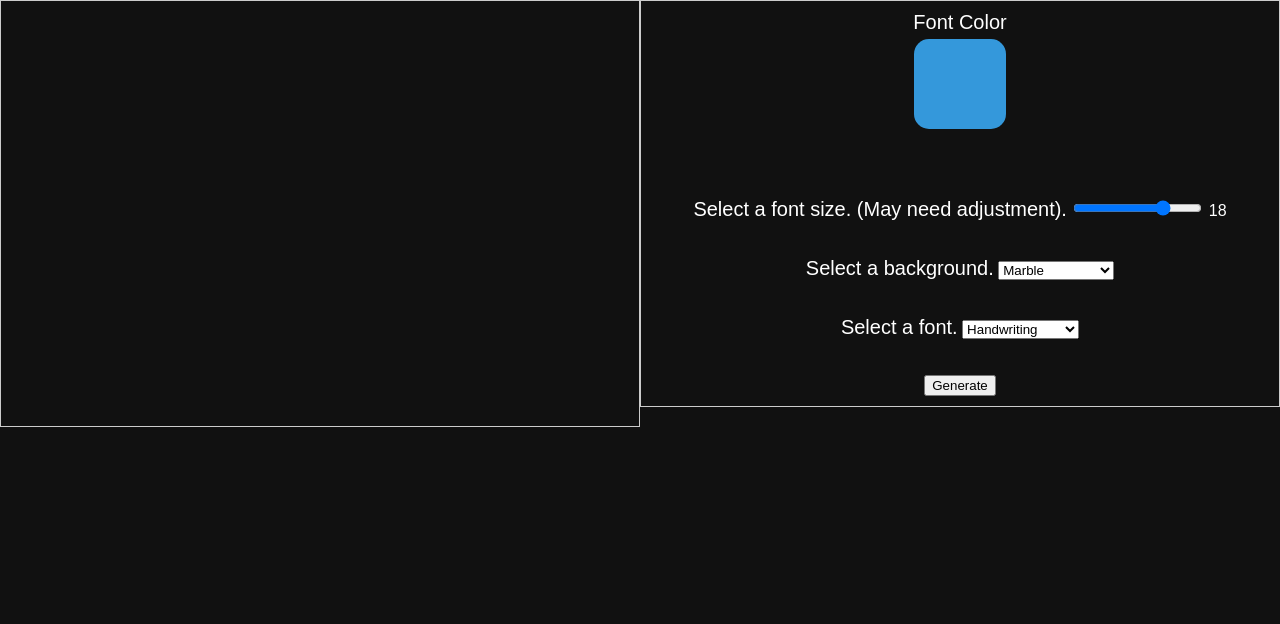
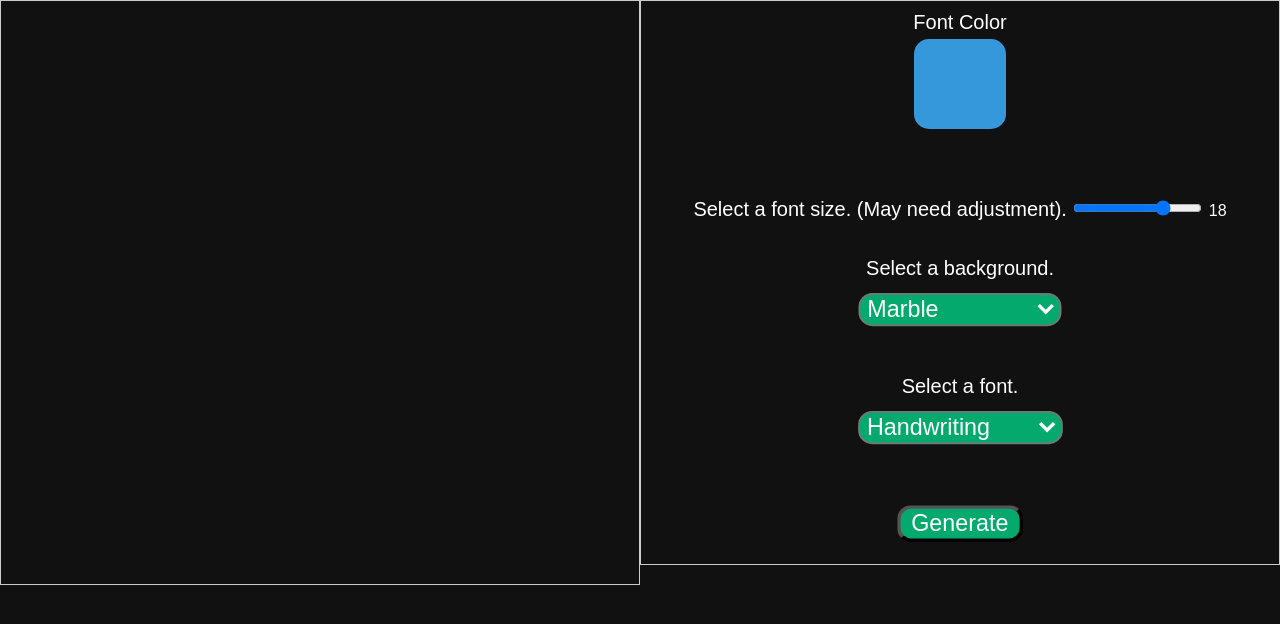
Before and after one commit to ingensargens/CS50-Final-Project, a Flask app: template templates/lyrics.html in a window 1280 px wide. Shown: the part 46-670 px from the top of the page. Run offline with Flask 3, Linux system fonts and the light colour scheme; the template is opened without the code that fills it, so the values that code supplies are empty; parts of the project's set-up code (start-up, migrations or seed data) failed here and were passed over.

Commit message:
more fixes to css stuff

```diff
--- a/static/styles/styles.css
+++ b/static/styles/styles.css
@@ -349,3 +349,23 @@ label {
     transform: scale(1.75);
 
 }
+
+.coloredInput {
+    margin: 20px 0; /* Add margin to the top and bottom of select menus and button */
+    border-radius: 8px;
+    background-color: #04AA6D;
+    color: #fff;
+    transform: scale(1.75);
+}
+
+#lyricsSearch::placeholder{
+    color: #fff; /* Change the color to white */
+}
+
+.genButton {
+    margin: 20px 0; /* Add margin to the top and bottom of select menus and button */
+    border-radius: 8px;
+    background-color: #04AA6D;
+    color: #fff;
+    transform: scale(1.75);
+}
--- a/templates/lyrics.html
+++ b/templates/lyrics.html
@@ -21,8 +21,8 @@
             <output>18</output><br><br><br>
 
 
-            <label for="bg">Select a background.</label>
-            <select name="bg" id="bg">
+            <label for="bg">Select a background.</label><br>
+            <select class="genButton" name="bg" id="bg">
                 <option value="clouds">Clouds</option>
                 <option value="cloudsBlue">Clouds (Blue)</option>
                 <option value="foggyRoad">Foggy Road</option>
@@ -34,14 +34,14 @@
                 <option value="stars"> Stars </option>
             </select><br><br><br>
 
-            <label for="font">Select a font.</label>
-            <select name="font" id="font">
+            <label for="font">Select a font.</label><br>
+            <select class="genButton" name="font" id="font">
                 <option value="cursive">Cursive</option>
                 <option value="slantedCursive">Slanted Cursive</option>
                 <option value="handwriting" selected="selected">Handwriting</option>
             </select><br><br><br>
 
-            <input type="submit" value="Generate">
+            <input class="genButton" type="submit" value="Generate">
         </div>
     </div>
 </form>
--- a/templates/lyricsSearch.html
+++ b/templates/lyricsSearch.html
@@ -3,7 +3,7 @@
 {% block body %}
 <div class="search-container">
     <form action="/lyrics" method="post">
-        <input class="input-box" autocomplete="off" autofocus name="song_query" placeholder="SONG - ARTIST" type="text">
+        <input class="input-box coloredInput" id='lyricsSearch' autocomplete="off" autofocus name="song_query" placeholder="SONG - ARTIST" type="text">
         <button type="submit">Search for lyrics</button>
 
     </form>
--- a/templates/lyricsSelected.html
+++ b/templates/lyricsSelected.html
@@ -6,7 +6,7 @@
     <div>
         <img class="image" src="{{ url_for('static', filename='output_image.jpg') }}" alt="Lyrics">
     </div>
-    <a href="{{ url_for('static', filename='output_image.jpg') }}" download="w3logo">
+    <a href="{{ url_for('static', filename='output_image.jpg') }}" download="output_image">
         <button class="btn"><i class="fa fa-download"></i> Download</button>
     </a>
 {% endblock %}
```
Lines whose indentation alone changed are shown as unchanged.
